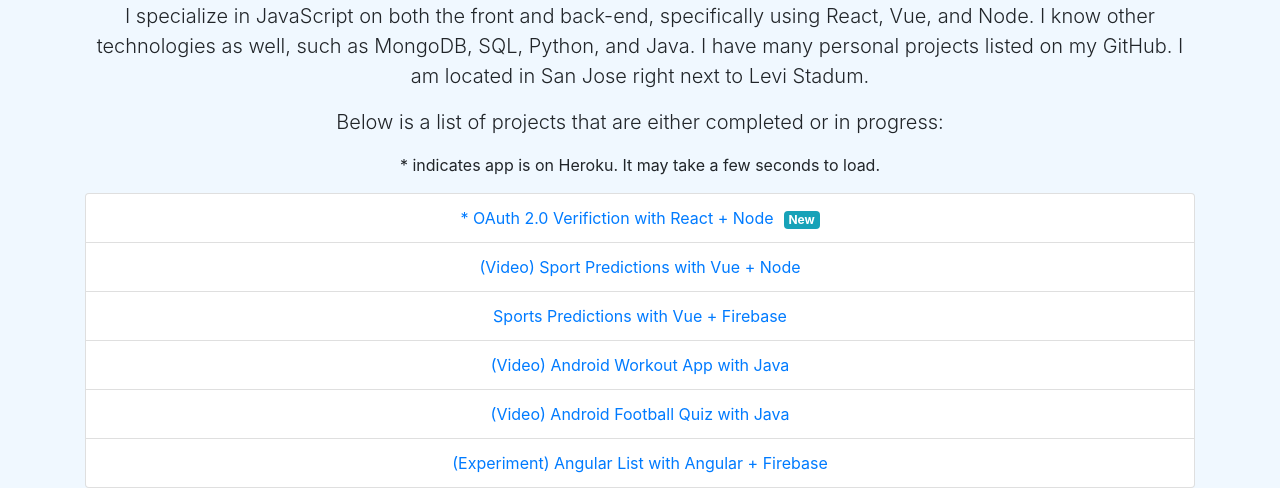
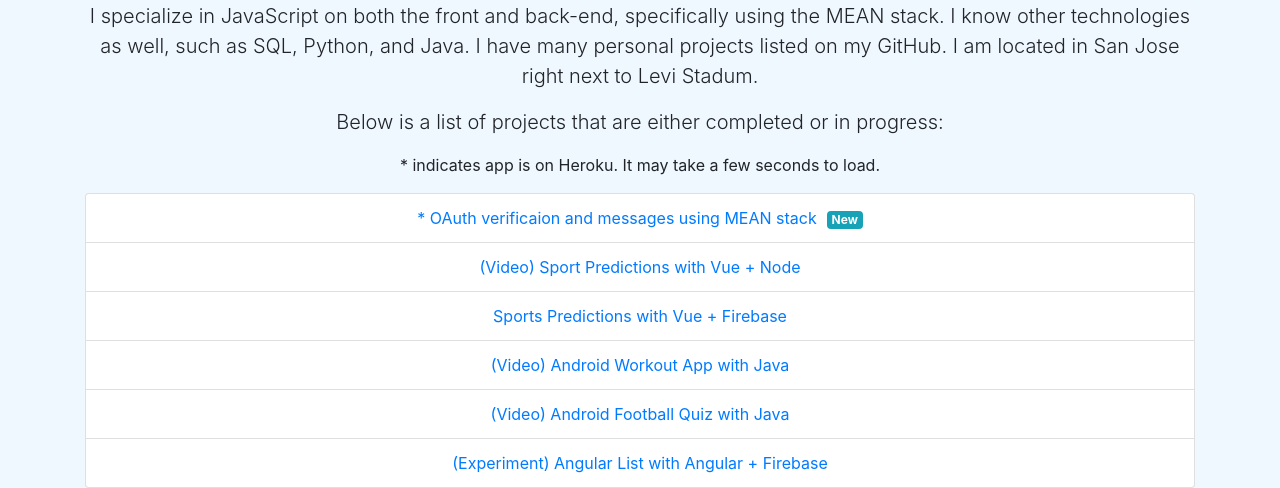
Before and after one commit to BobbyGifford/ResumeSass, a plain HTML site: page index.html in a window 1280 px wide. Shown: the part 392-880 px from the top of the page. Drawn offline with nearby package versions, Linux system fonts and the light colour scheme.

Commit message:
Modified

```diff
--- a/index.html
+++ b/index.html
@@ -21,7 +21,7 @@
             <a href="mailto:bobbygiffordpro@gmail.com"><img  style="margin-left: 10px; max-width: 45px" src="./images/emailLogo2.png"/></a>
             <a href="https://www.linkedin.com/in/robertgiffordjavascript"><img style="margin-left: 10px; max-width: 45px" src="./images/linkedin.png"/></a>
         </div>
-        <p class="lead"> I specialize in JavaScript on both the front and back-end, specifically using React, Vue, and Node. I know other technologies as well, such as MongoDB, SQL, Python, and Java. I have many personal projects listed on my GitHub. I am located in San Jose right next to Levi Stadum.
+        <p class="lead"> I specialize in JavaScript on both the front and back-end, specifically using the MEAN stack. I know other technologies as well, such as SQL, Python, and Java. I have many personal projects listed on my GitHub. I am located in San Jose right next to Levi Stadum.
         </p>
         <p class="lead">
             Below is a list of projects that are either completed or in progress:
@@ -32,7 +32,7 @@
 
 
         <ul class="list-group">
-            <a href="https://arcane-sea-28401.herokuapp.com/" class="list-group-item">* OAuth 2.0 Verifiction with React + Node<span style="margin-left: 10px" class="badge badge-info">New</span></a>
+            <a href="https://arcane-sea-28401.herokuapp.com/" class="list-group-item">* OAuth verificaion and messages using MEAN stack<span style="margin-left: 10px" class="badge badge-info">New</span></a>
             <a href="https://www.youtube.com/watch?v=oV0djyDJrE4&feature=youtu.be" class="list-group-item">(Video) Sport Predictions with Vue + Node</a>
             <a href="http://vue2-sports-predictions.s3-website-us-west-1.amazonaws.com/" class="list-group-item">Sports Predictions with Vue + Firebase</a>
             <a href="https://www.youtube.com/watch?v=q4Lv6k3VWY0" class="list-group-item">(Video) Android Workout App with Java</a>
```
